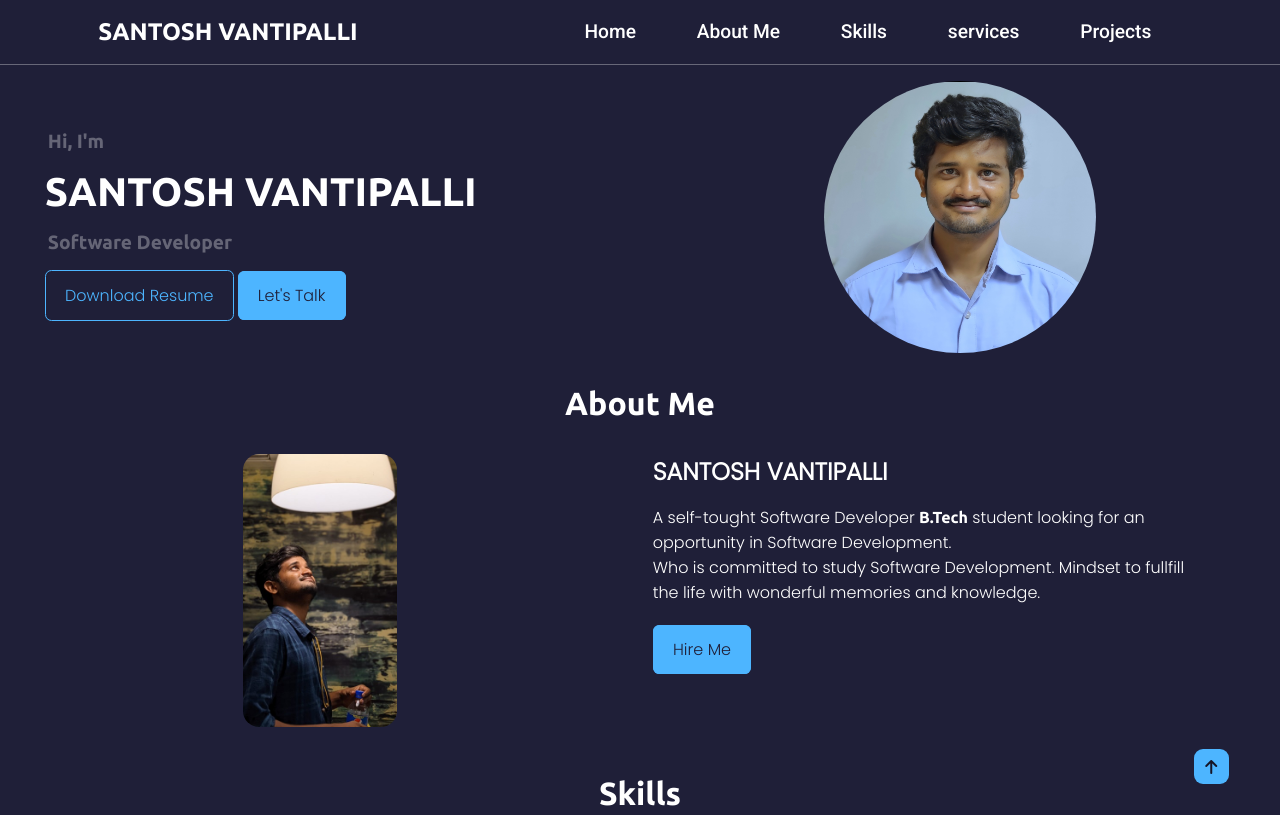
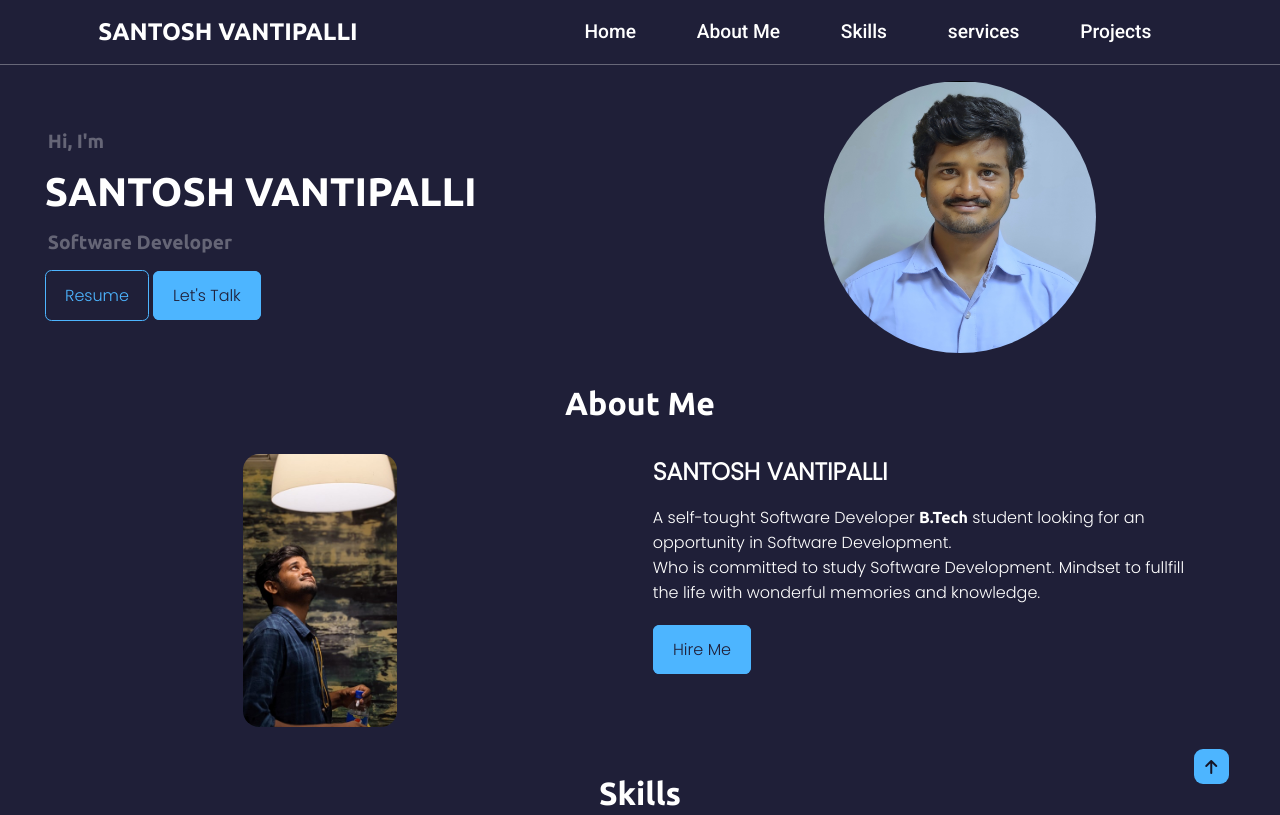
Before and after one commit to santoshvantipalli2001/portfolio, a plain HTML site: page index.html in a window 1280 px wide. Shown: the top 815 px of the page. Drawn offline with Linux system fonts and the light colour scheme; files whose address does not match are found by name.

Commit message:
Update index.html

```diff
--- a/index.html
+++ b/index.html
@@ -58,7 +58,7 @@
                 <h1 class="t-white">SANTOSH VANTIPALLI</h1>
                 <h4 class="poppinss">Software Developer</h4>
                 <a href="./Images/santosh_vantipalli_.pdf" target="blank" ><button
-                        class="btn poppins">Download Resume</button></a>
+                        class="btn poppins">Resume</button></a>
                 <a class="btn live poppins" id="hireme" href="https://www.linkedin.com/in/santosh-vantipalli-1651a1289?utm_source=share&utm_campaign=share_via&utm_content=profile&utm_medium=android_app"
                     target="_blank">Let's Talk</a>
             </div>
```
